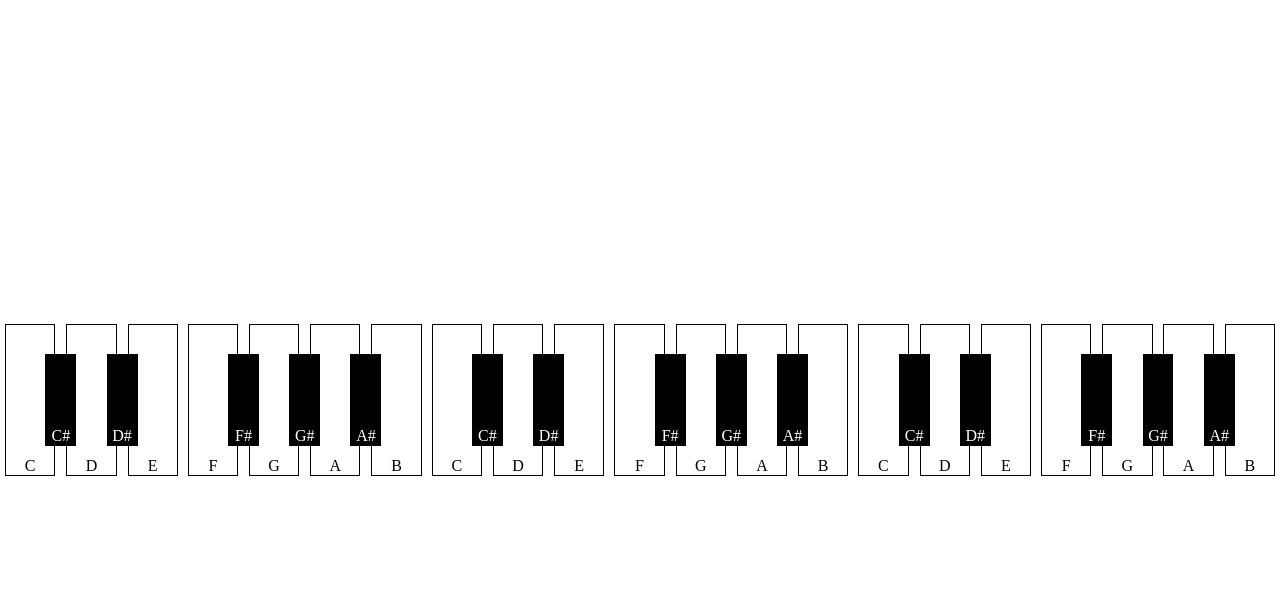
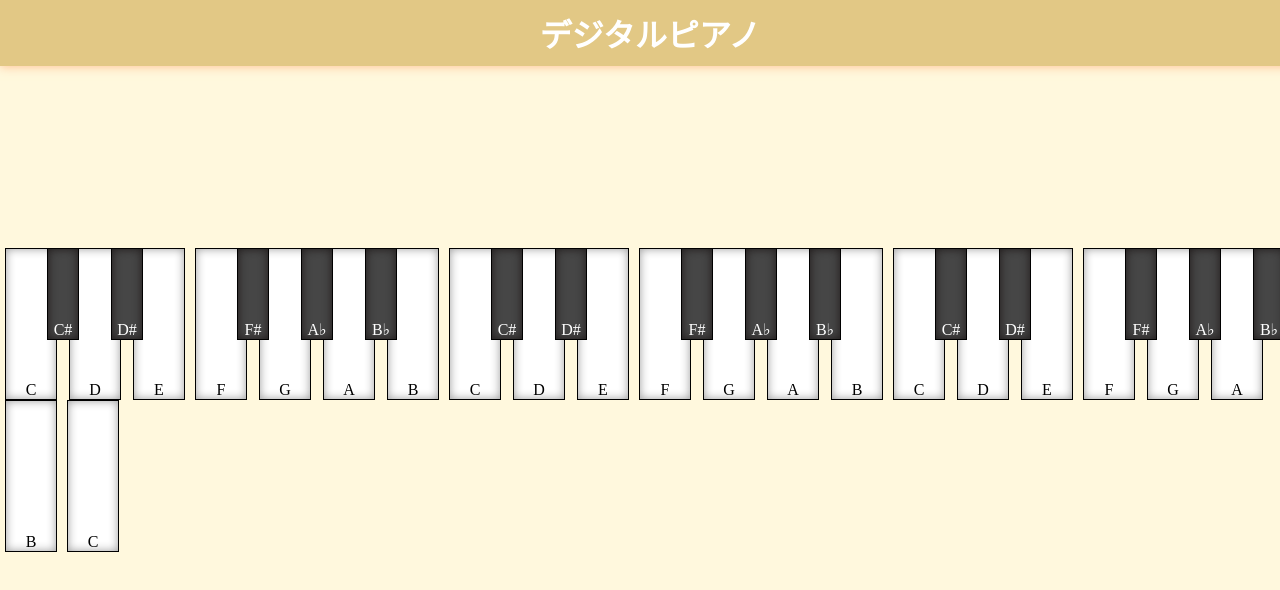
Before and after one commit to NerimoNasib/pianohtml, a plain HTML site: page index.html in a window 1280 px wide. Drawn offline with Linux system fonts and the light colour scheme.

Commit message:
big changes

```diff
--- a/apik/style.css
+++ b/apik/style.css
@@ -4,6 +4,14 @@ body {
     align-items: center;
     height: 100vh;
     margin: 0;
+    padding: 0;
+    background-color: #fff8dd;
+  }
+
+  .container {
+    display: flex;
+    flex-wrap: wrap;
+    position: relative;
   }
 
   .key {
@@ -21,14 +29,37 @@ body {
 
   .white-key {
     background-color: #fff;
+    box-shadow: inset 0 0 10px #9d9d9d;
+  }
+
+  .white-key:hover{
+    background-color: #e8e8e8;
   }
 
   .black-key {
     width: 30px;
     height: 90px;
-    background-color: #000;
+    background-color: #464646;
+    box-shadow: inset 0 0 10px #1f1a1a;
     color: #fff;
     z-index: 1;
     margin: 0 -15px;
     position: relative;
   }
+
+  .black-key:hover{
+    background-color: #000;
+  }
+
+  h1 {
+    position: absolute;
+    top: 0;
+    left: 0;
+    width: 100%;
+    text-align: center;
+    color: white;
+    background-color: #e2c885;
+    padding: 10px;
+    margin: auto;
+    box-shadow: 0 0 10px rgba(255, 171, 116, 0.8);
+  }
--- a/index.html
+++ b/index.html
@@ -3,13 +3,16 @@
 <head>
   <meta charset="UTF-8">
   <meta name="viewport" content="width=device-width, initial-scale=1.0">
-  <title>Chromatic Key Buttons</title>
+  <title>デジタルピアノ</title>
   <link rel="stylesheet" href="apik/style.css">
   <script src="apik/onsei.js"></script>
 </head>
 <body>
+  <h1 id="title">デジタルピアノ</h1>
+
+  <main class="container">
   <!-- C3 Range -->
-  <div class="key white-key" id="c" onclick="playNote(130.81)">
+    <div class="key white-key" id="c" onclick="playNote(130.81)">
     <div>C</div>
   </div>
   <div class="key black-key" id="c-sharp" onclick="playNote(138.59)">
@@ -34,13 +37,13 @@
     <div>G</div>
   </div>
   <div class="key black-key" id="g-sharp" onclick="playNote(207.65)">
-    <div>G#</div>
+    <div>A♭</div>
   </div>
   <div class="key white-key" id="a" onclick="playNote(220.00)">
     <div>A</div>
   </div>
   <div class="key black-key" id="a-sharp" onclick="playNote(233.08)">
-    <div>A#</div>
+    <div>B♭</div>
   </div>
   <div class="key white-key" id="b" onclick="playNote(246.94)">
     <div>B</div>
@@ -71,13 +74,13 @@
     <div>G</div>
   </div>
   <div class="key black-key" id="g-sharp" onclick="playNote(415.30)">
-    <div>G#</div>
+    <div>A♭</div>
   </div>
   <div class="key white-key" id="a" onclick="playNote(440.00)">
     <div>A</div>
   </div>
   <div class="key black-key" id="a-sharp" onclick="playNote(466.16)">
-    <div>A#</div>
+    <div>B♭</div>
   </div>
   <div class="key white-key" id="b" onclick="playNote(493.88)">
     <div>B</div>
@@ -108,17 +111,21 @@
     <div>G</div>
   </div>
   <div class="key black-key" id="g-sharp" onclick="playNote(830.61)">
-    <div>G#</div>
+    <div>A♭</div>
   </div>
   <div class="key white-key" id="a" onclick="playNote(880.00)">
     <div>A</div>
   </div>
   <div class="key black-key" id="a-sharp" onclick="playNote(932.33)">
-    <div>A#</div>
+    <div>B♭</div>
   </div>
   <div class="key white-key" id="b" onclick="playNote(987.77)">
     <div>B</div>
   </div>
+  <div class="key white-key" id="c" onclick="playNote(1046.50)">
+    <div>C</div>
   </div>
+</main>
+
 </body>
 </html>
```
